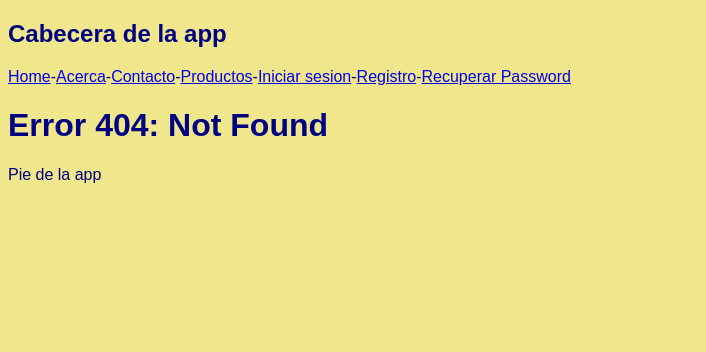
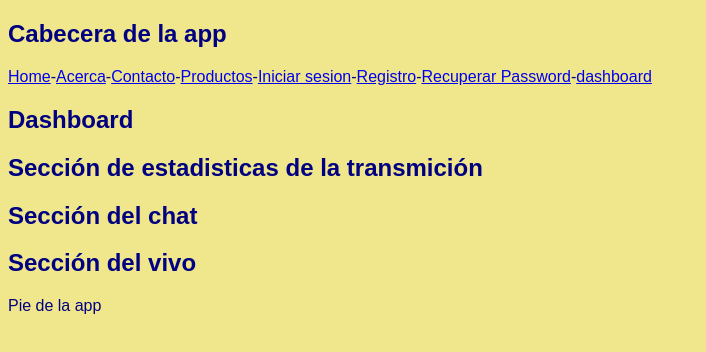
Before and after one commit to Condebasura/usandoNext, a Next.js app: page /dashboard in a window 1280 px wide. Before the commit this address had no page. Shown: the top 352 px of the page, without its empty margins (0-706 px from the left). Built offline with nearby package versions, Linux system fonts and the light colour scheme.

Commit message:
Practica y aprendizaje(Implementar componentes)

```diff
--- /dev/null
+++ b/src/app/dashboard/@analytics/page.tsx
@@ -0,0 +1,3 @@
+export default function Analytics(){
+    return <h2>Sección de estadisticas de la transmición</h2>
+}
--- /dev/null
+++ b/src/app/dashboard/@chat/page.tsx
@@ -0,0 +1,3 @@
+export default function Chat(){
+    return <h2>Sección del chat</h2>
+}
--- /dev/null
+++ b/src/app/dashboard/@video/page.tsx
@@ -0,0 +1,3 @@
+export default function Video(){
+    return <h2>Sección del vivo</h2>
+}
--- /dev/null
+++ b/src/app/dashboard/layout.tsx
@@ -0,0 +1,22 @@
+export default function DashbordLayout({
+children,
+analytics,
+chat,
+video
+
+}:{
+    children: React.ReactNode;
+    analytics: React.ReactNode;
+    chat: React.ReactNode;
+    video: React.ReactNode;
+}
+){
+    return <>
+    <article> {children}</article>
+    <section>
+        <aside>{analytics}</aside>
+        <aside>{chat}</aside>
+        <aside>{video}</aside>
+    </section>
+    </>
+}
--- /dev/null
+++ b/src/app/dashboard/page.tsx
@@ -0,0 +1,3 @@
+export default function Dashbord(){
+return <h1>Dashboard</h1>
+}
--- a/src/app/layout.tsx
+++ b/src/app/layout.tsx
@@ -42,6 +42,8 @@ export default function RootLayout({
               <Link href="/Registro">Registro</Link>
               -
               <Link href="/Password">Recuperar Password</Link>
+              -
+              <Link href="/dashboard">dashboard</Link>
 
             </nav>
           </header>
```
